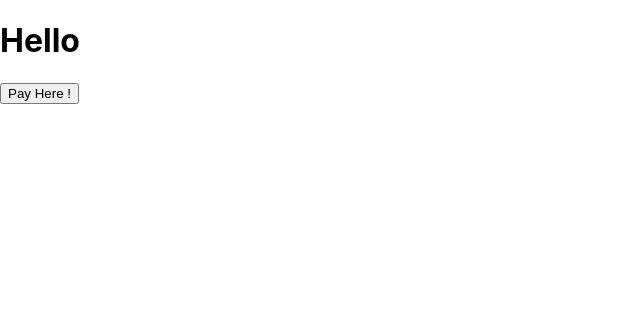
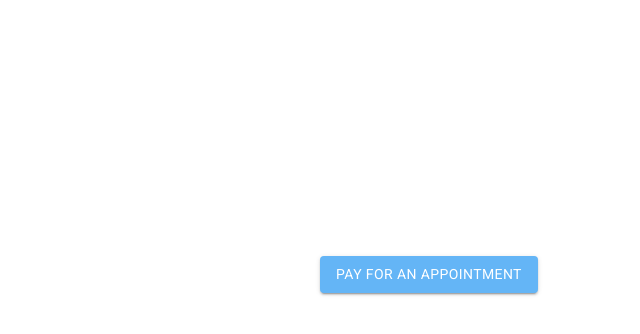
Before and after one commit to Himan-2000/Hack-Nagpur, a React (Create React App) app in the folder webview/: page /payment in a window 1280 px wide. Shown: the top 334 px of the page, without its empty margins (0-640 px from the left). Built offline with nearby package versions, Linux system fonts and the light colour scheme.

Commit message:
Pay Button Update

```diff
--- a/webview/src/Components/pay.js
+++ b/webview/src/Components/pay.js
@@ -1,6 +1,22 @@
 import React from 'react';
 import axios from 'axios';
+import Button from '@material-ui/core/Button';
+import { makeStyles } from '@material-ui/core/styles';
+
+const useStyles = makeStyles((theme) => ({
+  container:{
+    // display: "flex",
+  },
+  button:{
+    marginLeft:"25%",
+    marginTop:"20%"
+  }
+
+
+}));
+
 const Pay = () => {
+  const classes = useStyles();
   const payment = async () => {
     var config = {
       method: 'post',
@@ -43,9 +59,8 @@ const Pay = () => {
     rzp1.open();
   };
   return (
-    <div>
-      <h1>Hello</h1>
-      <button onClick={payment}>Pay Here !</button>
+    <div className={classes.container}>
+      <Button onClick={payment} color="primary" variant="contained" className={classes.button}>Pay For An Appointment</Button>
     </div>
   );
 };
```
